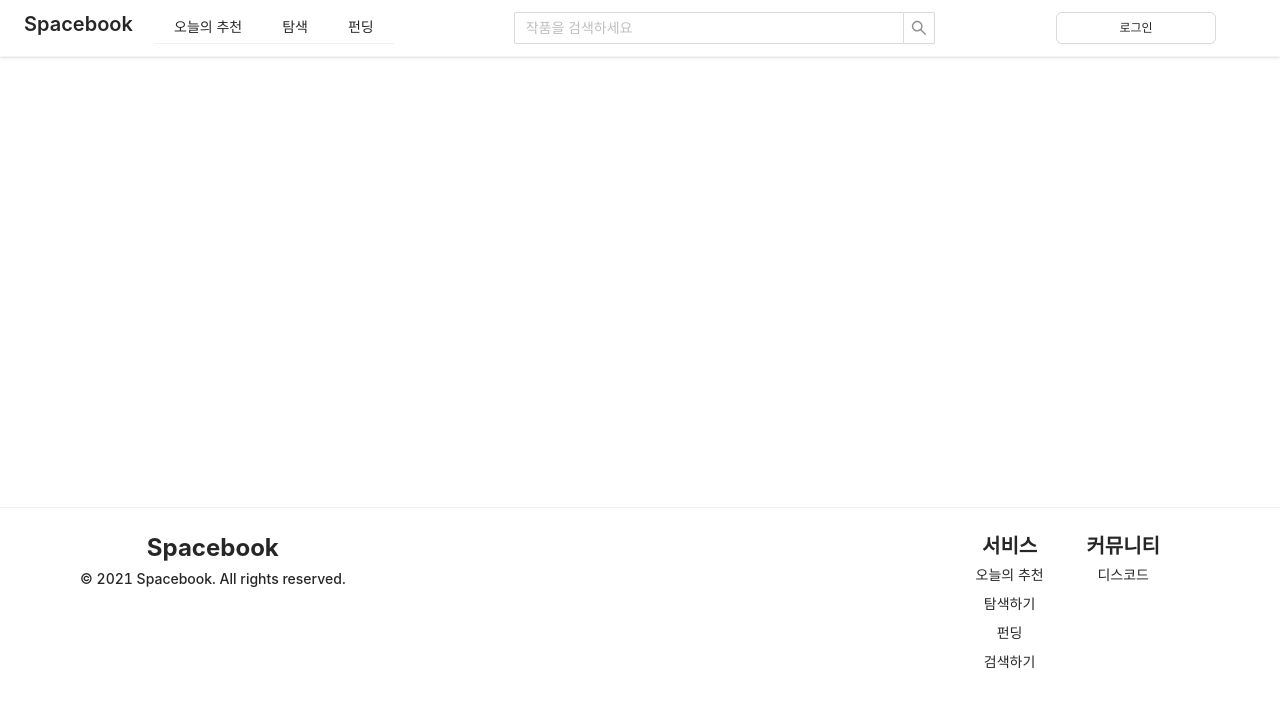
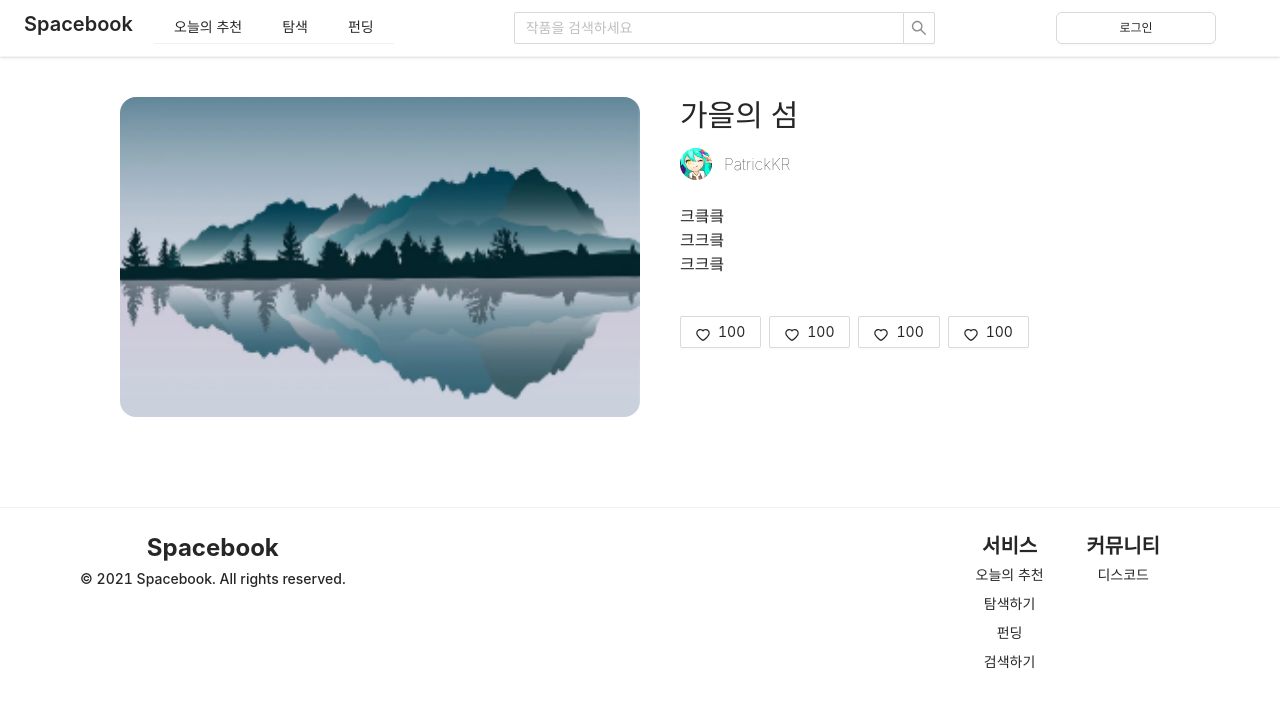
Before and after one commit to team-backspace/frontend, a React (Vite) app: page /project/explore in a window 1280 px wide. Shown: the top 706 px of the page. Built offline with nearby package versions, Linux system fonts and the light colour scheme.

Commit message:
feat(pages.project): Project page

```diff
--- a/src/App.jsx
+++ b/src/App.jsx
@@ -10,6 +10,7 @@ import Explore from "./pages/Explore";
 import Search from "./pages/Search";
 import Login from "./pages/Login";
 import UserProfile from "./pages/UserProfile";
+import Project from "./pages/Project";
 
 function App() {
     return (
@@ -24,6 +25,7 @@ function App() {
                         <Route path="/search" component={Search} />
                         <Route path="/login" component={Login} />
                         <Route path="/user/:name" component={UserProfile} />
+                        <Route path="/project/:id" component={Project} />
                     </Switch>
                 </div>
                 <Footer />
--- a/src/api/api.js
+++ b/src/api/api.js
@@ -1,8 +1,9 @@
-import { create } from "axios";
+import axios from "axios";
 
 const BASE_URL = "https://spacebook-backend.loca.lt/";
-const api = create({
+const api = axios.create({
     baseURL: BASE_URL
 })
+axios.defaults.withCredentials = true
 
 export default api;
--- a/src/components/Card.jsx
+++ b/src/components/Card.jsx
@@ -1,5 +1,5 @@
 import React, { Component } from "react";
-import { Card as ACard, Avatar, Divider, Tag } from "antd";
+import { Card as ACard, Tag } from "antd";
 import { HeartFilled, MessageFilled } from "@ant-design/icons";
 
 
--- a/src/pages/Login.jsx
+++ b/src/pages/Login.jsx
@@ -1,15 +1,32 @@
 import React, { Component } from "react";
 
-import { Button } from "antd";
+import { Button, Divider } from "antd";
 import { GoogleOutlined, FacebookOutlined } from "@ant-design/icons";
 
-import CardRow from "../components/CardRow";
+import api from "../api/api";
 
 
 class Login extends Component {
+    constructor () {
+        super();
+
+        this.state = {
+            google_register_url: undefined,
+            google_login_url: undefined
+        }
+        if (localStorage.google_register_url === undefined) {
+            api.get("/login", { application: "google_register" })
+                .then(res => res.data)
+                .then(res => {
+                    localStorage.google_register_url = res
+                    this.setState({ google_register_url: res })
+                })
+        }
+    }
     render () {
         return (
-            <div className = "flex justify-center items-center flex-col h-100 w-screen">
+            <div className = "flex justify-center <md:flex-col items-center">
+                <div className = "flex flex-grow justify-center items-center flex-col h-auto md:h-100 <md:(mb-10 mt-20)">
                     <h1 className = "text-3xl font-thin mb-2">로그인</h1>
                     <h4 className = "text-xs font-thin mb-6">다음으로 로그인</h4>
                     <div className = "">
@@ -18,6 +35,16 @@ class Login extends Component {
                         </Button>
                     </div>
                 </div>
+                <div className = "flex-grow flex justify-center items-center flex-col h-auto md:h-100 <md:(mt-10 mb-20)">
+                    <h1 className = "text-3xl font-thin mb-2">가입</h1>
+                    <h4 className = "text-xs font-thin mb-6">다음으로 가입</h4>
+                    <div className = "">
+                        <Button className = "w-50" icon = {<GoogleOutlined />}>
+                            구글로 가입
+                        </Button>
+                    </div>
+                </div>
+            </div>
         )
     }
 }
--- a/src/pages/Project.jsx
+++ b/src/pages/Project.jsx
@@ -0,0 +1,35 @@
+import React, { Component } from "react";
+
+import { Avatar, Button, Comment, Form, List, Input } from "antd";
+import { HeartOutlined, MessageOutlined } from "@ant-design/icons";
+
+
+class Project extends Component {
+    render () {
+        return (
+            <>
+                <div className = "px-30 pt-10 grid grid-cols-2">
+                    <div className = "">
+                        <img className = "w-150 h-80 rounded-2xl" src = "../src/dummydata/images/CardImage.png" />
+                    </div>
+                    <div className = "ml-10">
+                        <h2 className = "text-3xl font-thin">가을의 섬</h2>
+                        <div className = "flex">
+                            <Avatar src = "../src/dummydata/images/patrick.png" />
+                            <h4 className = "text-base font-thin ml-3 mt-1">PatrickKR</h4>
+                        </div>
+                        <h5 className = "text-base font-thin mt-5">크킄킄<br />크크킄<br />크크킄</h5>
+                        <div className = "mt-10">
+                            <Button className = "" icon = {<HeartOutlined />}>100</Button>
+                            <Button className = "ml-2" icon = {<HeartOutlined />}>100</Button>
+                            <Button className = "ml-2" icon = {<HeartOutlined />}>100</Button>
+                            <Button className = "ml-2" icon = {<HeartOutlined />}>100</Button>
+                        </div>
+                    </div>
+                </div>
+            </>
+        )
+    }
+}
+
+export default Project;
```
Lines whose indentation alone changed are shown as unchanged.
